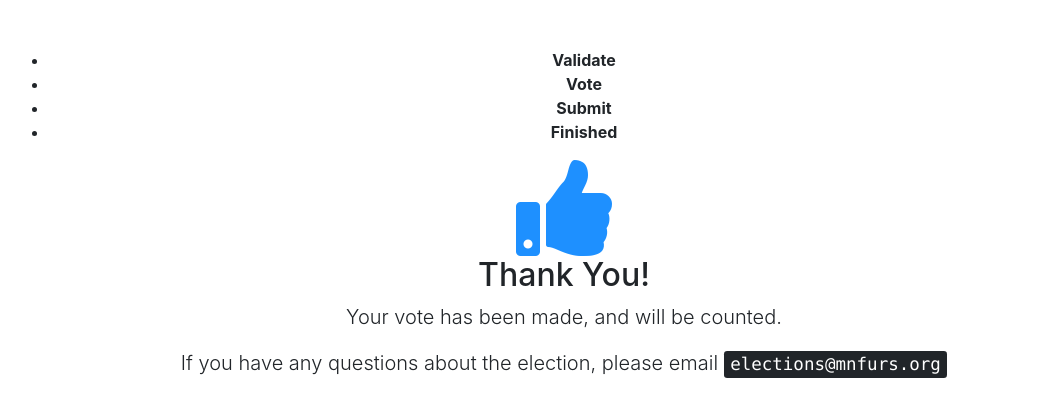
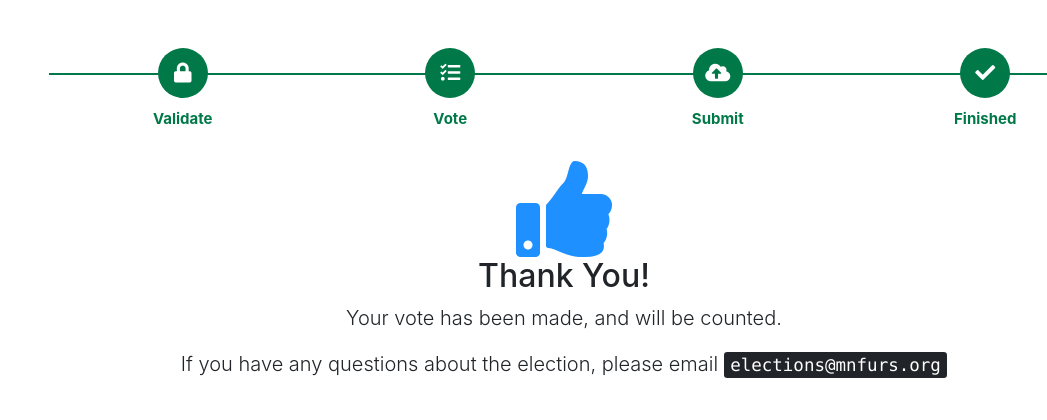
Before and after one commit to drraccoony/501cVote, a PHP site: page /voted.php in a window 1280 px wide. Shown: the part 58-478 px from the top of the page, without its empty margins (76-1123 px from the left). Run offline with PHP 8.4, Linux system fonts and the light colour scheme.

Commit message:
CSS changes for "Steps" progress

```diff
--- a/css/501cVote.css
+++ b/css/501cVote.css
@@ -13,3 +13,115 @@ body {
     position: relative;
     min-height: 100%;
   }
+
+
+  #progressbar {
+    margin-bottom: 30px;
+    overflow: hidden;
+    color: lightgrey
+}
+
+#progressbar .active {
+    color: #007848
+}
+
+#progressbar li {
+    list-style-type: none;
+    font-size: 15px;
+    width: 25%;
+    float: left;
+    position: relative;
+    font-weight: 400
+}
+
+#progressbar #step1:before {
+    font-family: "Font Awesome 5 Free";
+    font-weight: 900;
+    content: "\f023";
+}
+
+#progressbar #step2:before {
+  font-family: "Font Awesome 5 Free";
+  font-weight: 900;
+  content: "\f0ae";
+}
+
+#progressbar #step3:before {
+  font-family: "Font Awesome 5 Free";
+  font-weight: 900;
+  content: "\f382";
+}
+
+#progressbar #step4:before {
+  font-family: "Font Awesome 5 Free";
+  font-weight: 900;
+  content: "\f00c";
+}
+
+#progressbar li:before {
+    width: 50px;
+    height: 50px;
+    line-height: 45px;
+    display: block;
+    font-size: 20px;
+    color: #ffffff;
+    background: lightgray;
+    border-radius: 50%;
+    margin: 0 auto 10px auto;
+    padding: 2px
+}
+
+#progressbar li:after {
+    content: '';
+    width: 100%;
+    height: 2px;
+    background: lightgray;
+    position: absolute;
+    left: 0;
+    top: 25px;
+    z-index: -1
+}
+
+#progressbar li.active:before,
+#progressbar li.active:after {
+    background: #007848
+}
+
+.progress {
+    height: 20px
+}
+
+.progress-bar {
+    background-color: #007848
+}
+
+.fit-image {
+    width: 100%;
+    object-fit: cover
+}
+
+.fs-title {
+  font-size: 25px;
+  color: #673AB7;
+  margin-bottom: 15px;
+  font-weight: normal;
+  text-align: left
+}
+
+.purple-text {
+  color: #007848 ;
+  font-weight: normal
+}
+
+.steps {
+  font-size: 25px;
+  color: gray;
+  margin-bottom: 10px;
+  font-weight: normal;
+  text-align: right
+}
+
+.fieldlabels {
+  color: gray;
+  text-align: left
+}
```
